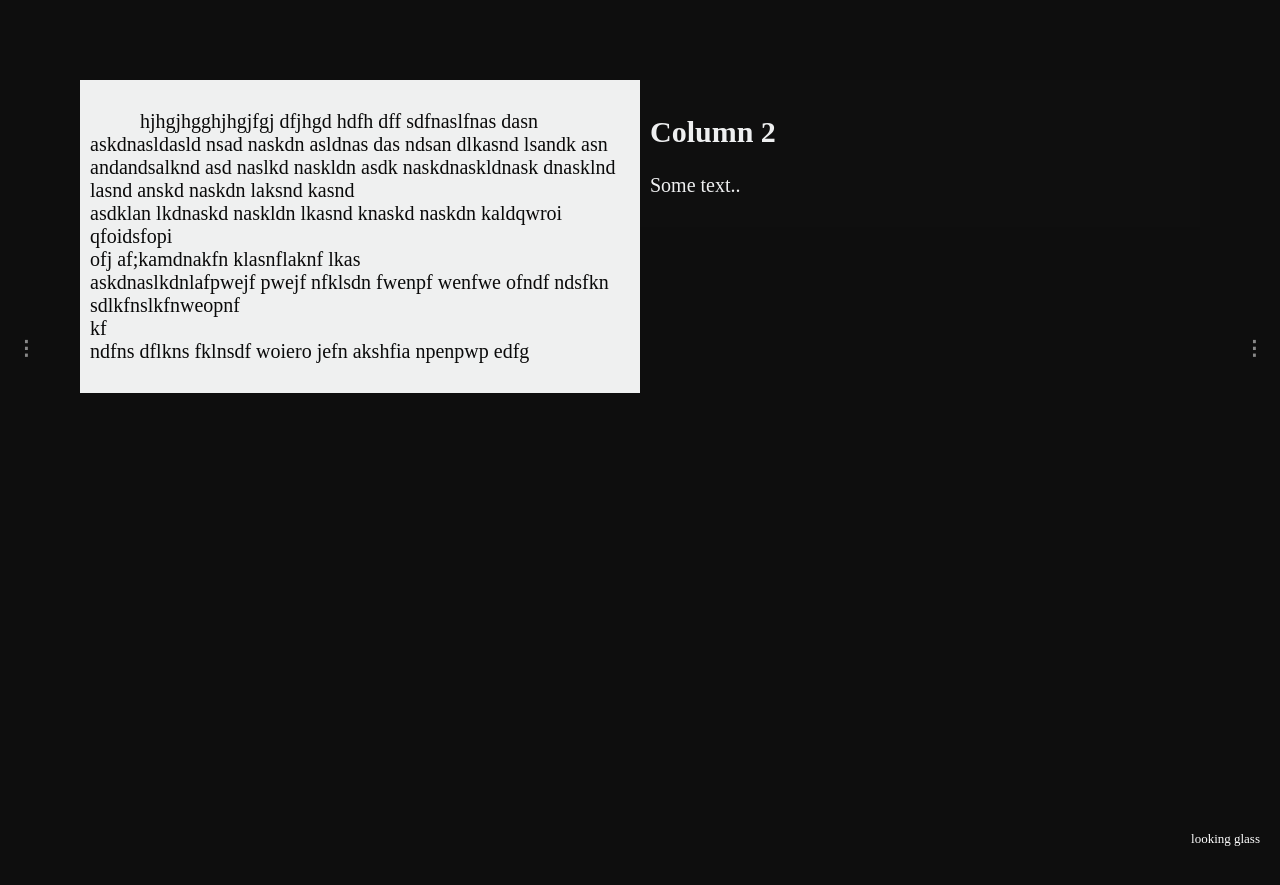
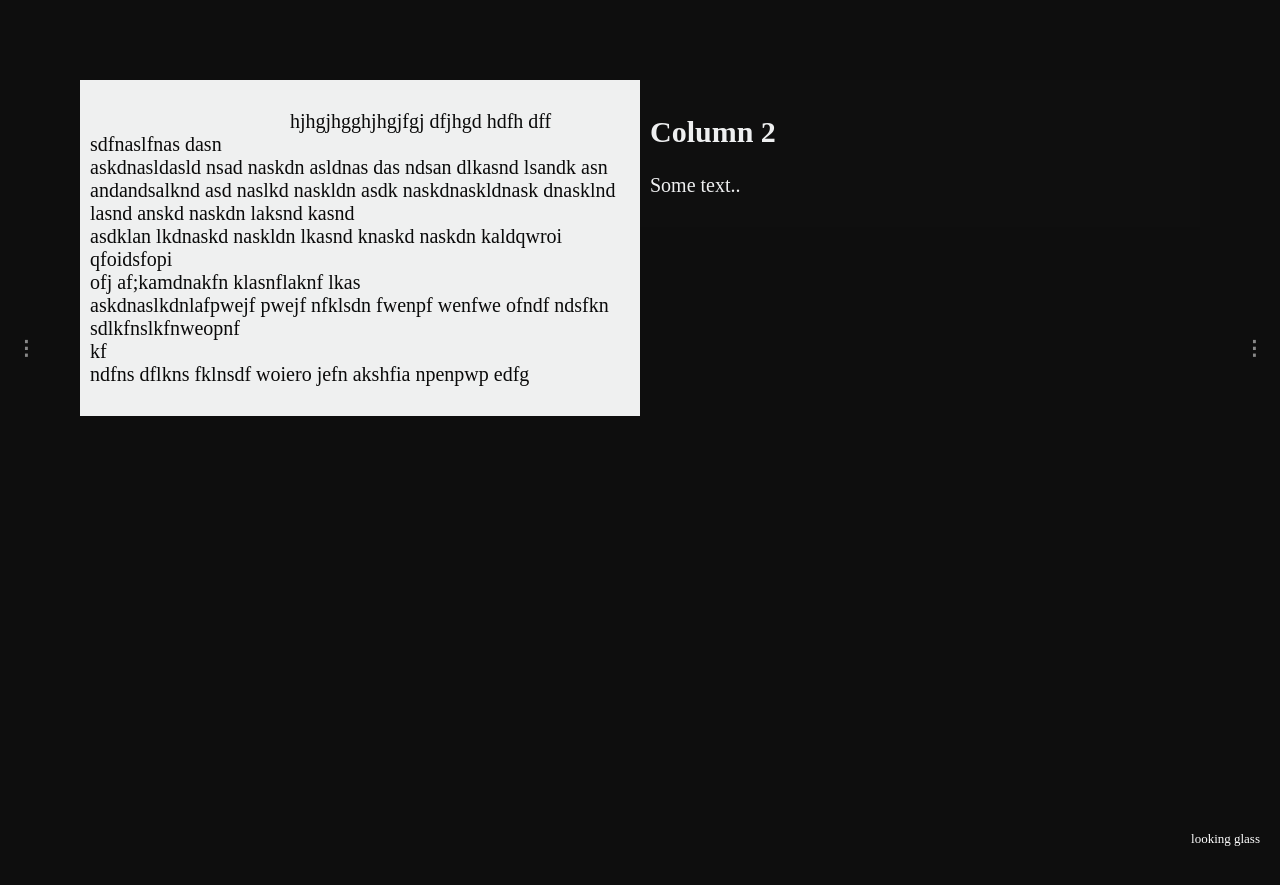
Before and after one commit to hafizzainal/hafizzainal.github.io, a Jekyll site: the page built from index.md, in a window 1280 px wide. Shown: the top 885 px of the page. Built offline with Jekyll 4.4.1, drawn with Linux system fonts in a browser that asks for light colours; our own code applies the rules of GitHub Pages for plain Markdown files.

Commit message:
Update default.html

```diff
--- a/_layouts/default.html
+++ b/_layouts/default.html
@@ -158,7 +158,7 @@ img {vertical-align: middle;}
 .author {color: #ffffff; text-indent: 50px;}
 
 /* Work text */
-.work {color: #0a0a0a; text-indent: 50px;}
+.work {color: #0a0a0a; text-indent: 200px;}
 
 /* Footer */
 .footer {
@@ -206,7 +206,8 @@ img {vertical-align: middle;}
   <div class="mySlidesText">
     <div class="row">
       <div class="column" style="background-color:#eff0f0;">
-        <p class="work">hjhgjhgghjhgjfgj dfjhgd hdfh dff sdfnaslfnas dasn<br>
+        <p class="work">
+            hjhgjhgghjhgjfgj dfjhgd hdfh dff sdfnaslfnas dasn<br>
             askdnasldasld nsad naskdn asldnas das ndsan dlkasnd lsandk asn<br>
           andandsalknd asd naslkd naskldn asdk naskdnaskldnask dnasklnd<br>
             lasnd anskd naskdn laksnd kasnd<br>
```
